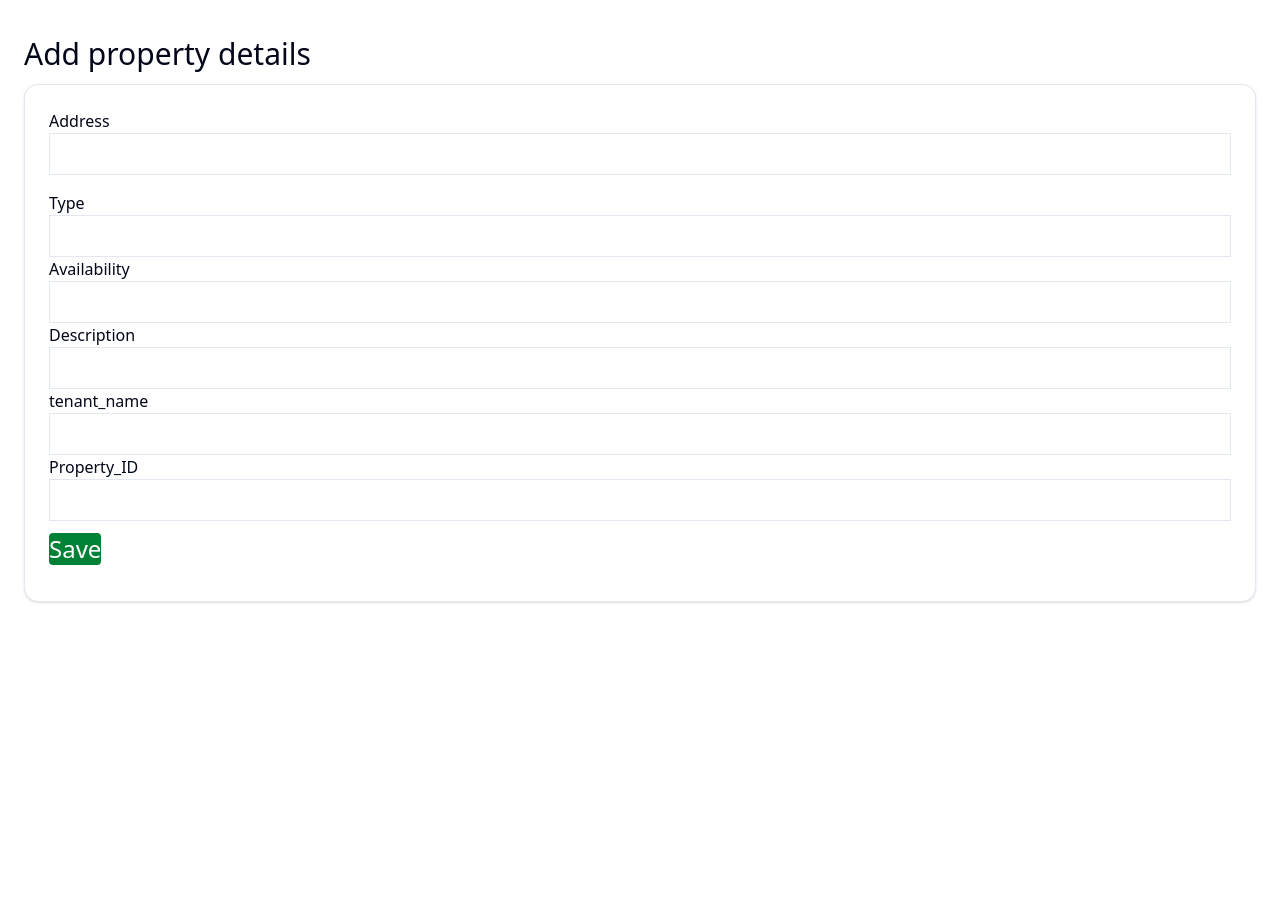
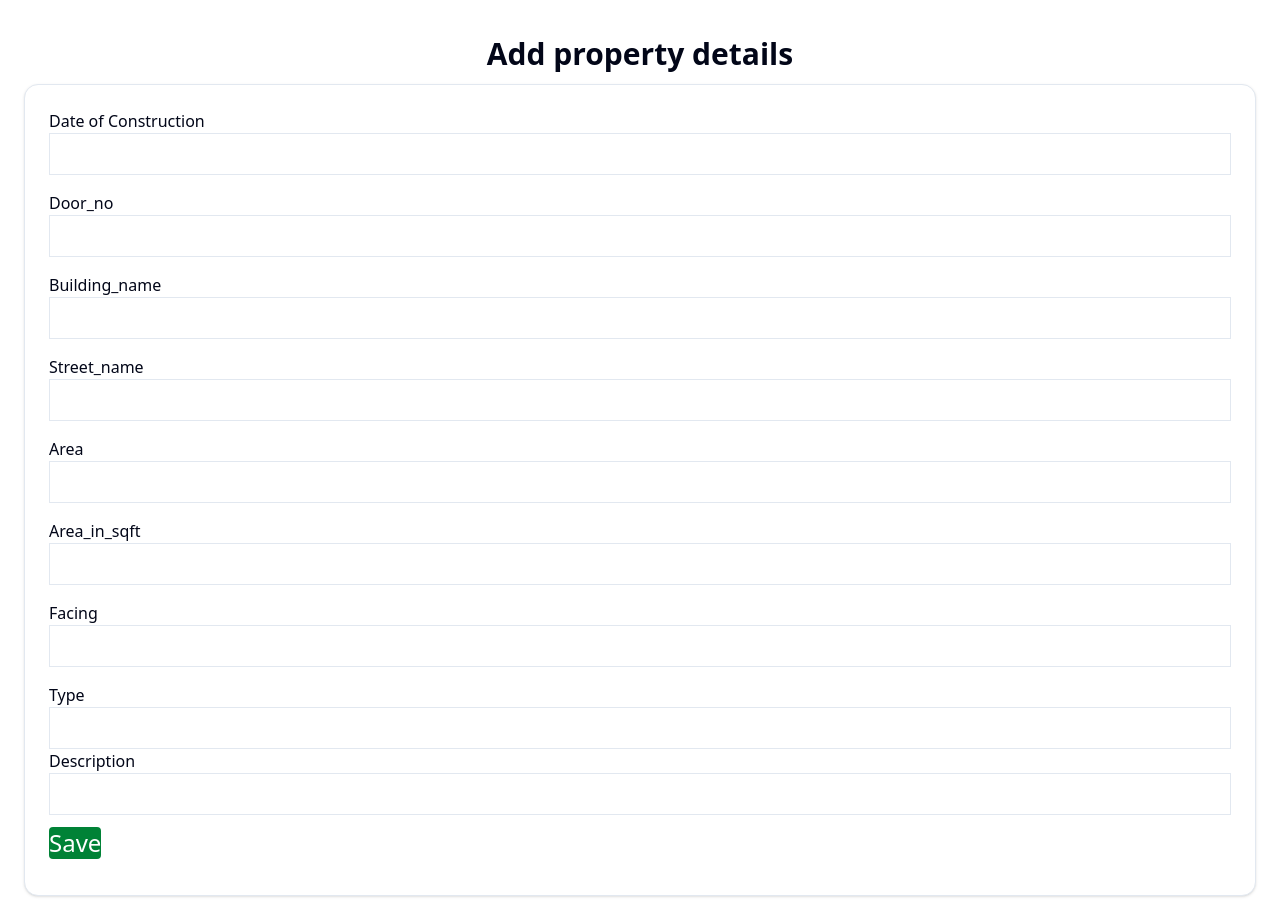
Before and after one commit to aashritha-kr/Rent-right, a Next.js app in the folder rent_right/: page /admin/addproperty in a window 1280 px wide. Before the commit the page ends 800 px from the top, so only its background shows below. Built offline with nearby package versions, Linux system fonts and the light colour scheme.

Commit message:
fixed form

```diff
--- a/rent_right/src/app/admin/addproperty/page.tsx
+++ b/rent_right/src/app/admin/addproperty/page.tsx
@@ -5,12 +5,15 @@ import { Button } from "@/components/ui/button";
 
 export default function AddProp() {
   const [property, setproperty] = useState({
-    address: "",
+    Door_no: "",
+    Date_of_construction:"",
+    Building_name:"",
+    Street_name:"",
+    Area:"",
+    Area_in_sqft:"",
+    Facing:"",
     Type: "",
-    Availability: "",
     Description: "",
-    tenant_name: "",
-    Property_ID: "",
   });
 
   const handleChange = (e: React.ChangeEvent<HTMLInputElement>) => {
@@ -23,16 +26,76 @@ export default function AddProp() {
 
   return (
     <div className="p-6">
-      <h1 className="text-3xl font-seminbold my-3">Add property details</h1>
+      <h1 className="text-3xl text-center font-semibold my-3">Add property details</h1>
       <form onSubmit={handleSubmit}>
         <Card>
           <CardContent>
-            <div className="mb-4">
-              <label font-semibold>Address</label>
+          <div className="mb-4">
+              <label font-semibold>Date of Construction</label>
               <input
                 type="text"
-                name="address"
-                value={property.address}
+                name=""
+                value={property.Date_of_construction}
+                onChange={handleChange}
+                className="border p-2 w-full "
+              />
+            </div>
+            <div className="mb-4">
+              <label font-semibold>Door_no</label>
+              <input
+                type="text"
+                name="Door_no"
+                value={property.Door_no}
+                onChange={handleChange}
+                className="border p-2 w-full "
+              />
+            </div>
+            <div className="mb-4">
+              <label font-semibold>Building_name</label>
+              <input
+                type="text"
+                name="Building_name"
+                value={property.Building_name}
+                onChange={handleChange}
+                className="border p-2 w-full "
+              />
+            </div>
+            <div className="mb-4">
+              <label font-semibold>Street_name</label>
+              <input
+                type="text"
+                name="Street_name"
+                value={property.Street_name}
+                onChange={handleChange}
+                className="border p-2 w-full "
+              />
+            </div>
+            <div className="mb-4">
+              <label font-semibold>Area</label>
+              <input
+                type="text"
+                name="Area"
+                value={property.Area}
+                onChange={handleChange}
+                className="border p-2 w-full "
+              />
+            </div>
+            <div className="mb-4">
+              <label font-semibold>Area_in_sqft</label>
+              <input
+                type="text"
+                name="Area_in_sqft"
+                value={property.Area_in_sqft}
+                onChange={handleChange}
+                className="border p-2 w-full "
+              />
+            </div>
+            <div className="mb-4">
+              <label font-semibold>Facing</label>
+              <input
+                type="text"
+                name="Facing"
+                value={property.Facing}
                 onChange={handleChange}
                 className="border p-2 w-full "
               />
@@ -43,16 +106,6 @@ export default function AddProp() {
                 type="text"
                 name="Type"
                 value={property.Type}
-                onChange={handleChange}
-                className="border p-2 w-full "
-              />
-            </div>
-            <div>
-              <label font-semibold>Availability</label>
-              <input
-                type="text"
-                name="Availability"
-                value={property.Availability}
                 onChange={handleChange}
                 className="border p-2 w-full "
               />
@@ -68,27 +121,6 @@ export default function AddProp() {
                 className="border p-2 w-full "
               />
             </div>
-
-            <div>
-              <label font-semibold>tenant_name</label>
-              <input
-                type="text"
-                name="tenant_name"
-                value={property.tenant_name}
-                onChange={handleChange}
-                className="border p-2 w-full "
-              />
-            </div>
-            <div>
-              <label font-semibold>Property_ID</label>
-              <input
-                type="text"
-                name="Property_ID"
-                value={property.Property_ID}
-                onChange={handleChange}
-                className="border p-2 w-full "
-              />
-            </div>
             <button type="submit" className="bg-green-700 text-2xl text-white my-3 rounded"> Save</button>
           </CardContent>
         </Card>
```
